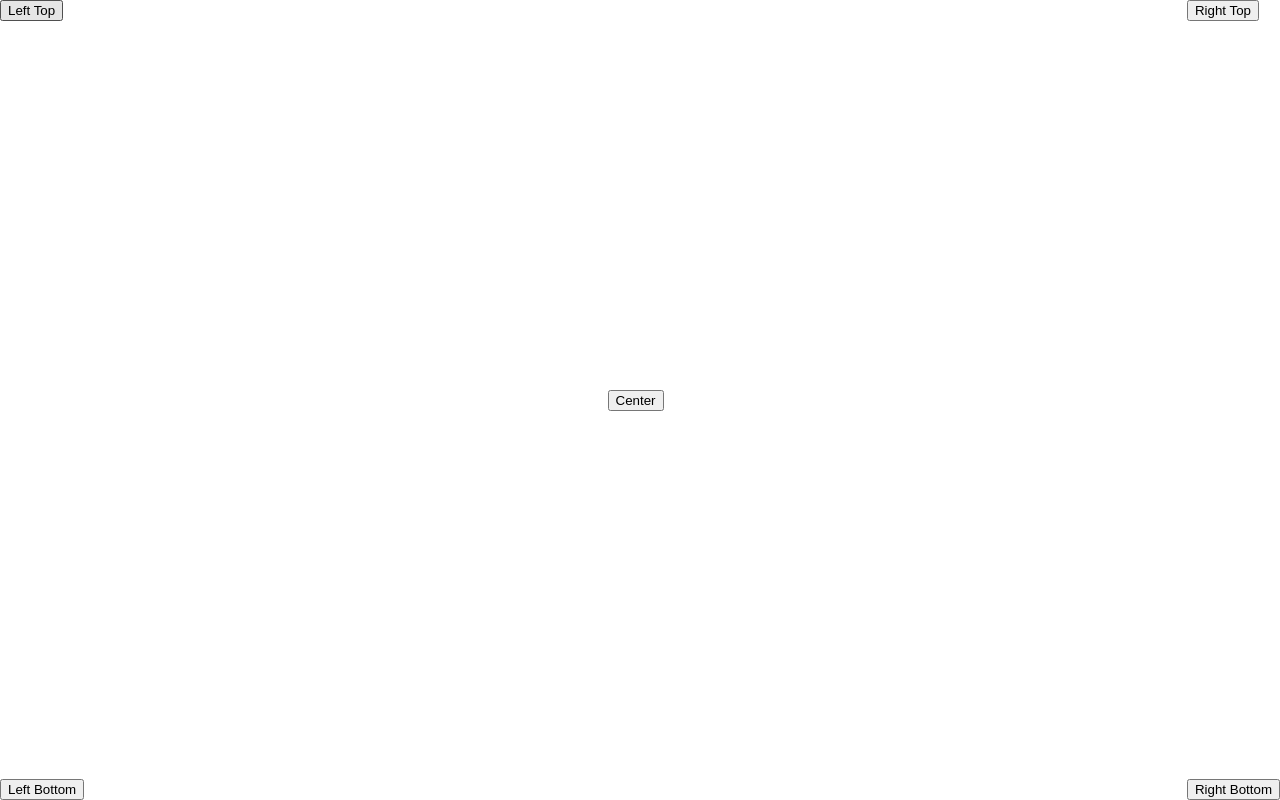
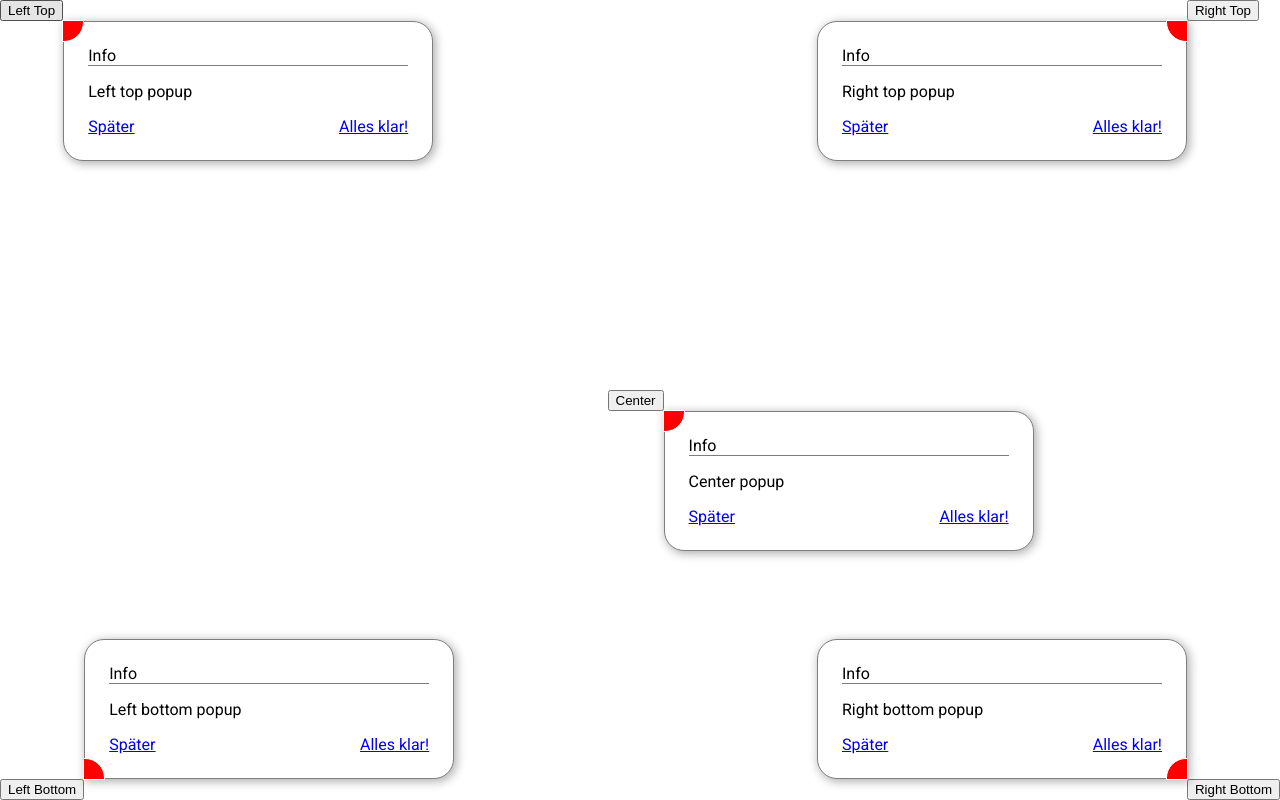
Before and after one commit to stbuhr/info-popup, an Angular app: page / in a window 1280 px wide. Built offline with nearby package versions, Linux system fonts and the light colour scheme.

Commit message:
Use directive to show popup

```diff
--- a/src/app/app.component.html
+++ b/src/app/app.component.html
@@ -1,17 +1,17 @@
 <div class="frame">
   <div class="left-top-button">
-    <button (click)="onLeftTopButtonClick($event)">Left Top</button>
+    <button kodeInfoPopup kodeInfoId="Left top popup">Left Top</button>
   </div>
   <div class="right-top-button">
-    <button (click)="onRightTopButtonClick($event)">Right Top</button>
+    <button kodeInfoPopup kodeInfoId="Right top popup">Right Top</button>
   </div>
   <div class="left-bottom-button">
-    <button (click)="onLeftBottomButtonClick($event)">Left Bottom</button>
+    <button kodeInfoPopup kodeInfoId="Left bottom popup">Left Bottom</button>
   </div>
   <div class="right-bottom-button">
-    <button (click)="onRightBottomButtonClick($event)">Right Bottom</button>
+    <button kodeInfoPopup kodeInfoId="Right bottom popup">Right Bottom</button>
   </div>
   <div class="center-button">
-    <button (click)="onCenterButtonClick($event)">Center</button>
+    <button kodeInfoPopup kodeInfoId="Center popup">Center</button>
   </div>
 </div>
--- a/src/app/app.component.ts
+++ b/src/app/app.component.ts
@@ -1,12 +1,12 @@
 import { Component, inject } from '@angular/core';
 import { RouterOutlet } from '@angular/router';
 import { InfoPopupService } from './info-popup/info-popup.service';
-import { InfoPopupOverlayRef } from './info-popup/info-popup.overlayref';
+import { InfoPopupDirective } from './info-popup/info-popup.directive';
 
 @Component({
   selector: 'kode-root',
   standalone: true,
-  imports: [RouterOutlet],
+  imports: [RouterOutlet, InfoPopupDirective],
   templateUrl: './app.component.html',
   styleUrl: './app.component.scss',
 })
--- a/src/app/info-popup/info-popup.component.html
+++ b/src/app/info-popup/info-popup.component.html
@@ -1,7 +1,7 @@
 <div class="frame">
   <div class="frame__header">Info</div>
   <div class="frame__content">
-    <p class="frame__text">Data: {{ data }}</p>
+    <p class="frame__text">{{ data }}</p>
   </div>
   <div class="frame__footer">
     <a href="#" class="frame__button" (click)="closePopup()">Später</a>
--- /dev/null
+++ b/src/app/info-popup/info-popup.directive.ts
@@ -0,0 +1,20 @@
+import { Directive, ElementRef, inject, Input, OnInit } from '@angular/core';
+import { InfoPopupService } from './info-popup.service';
+
+@Directive({
+  selector: '[kodeInfoPopup]',
+  standalone: true,
+})
+export class InfoPopupDirective implements OnInit {
+  infoPopup = inject(InfoPopupService);
+  elementRef = inject(ElementRef);
+
+  @Input() kodeInfoId = '';
+
+  ngOnInit(): void {
+    this.infoPopup.open({
+      data: this.kodeInfoId,
+      parent: this.elementRef.nativeElement,
+    });
+  }
+}
```
